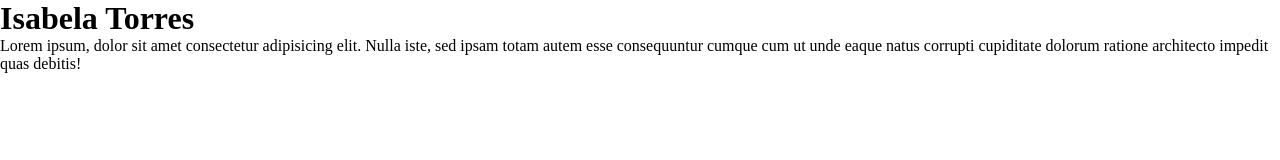
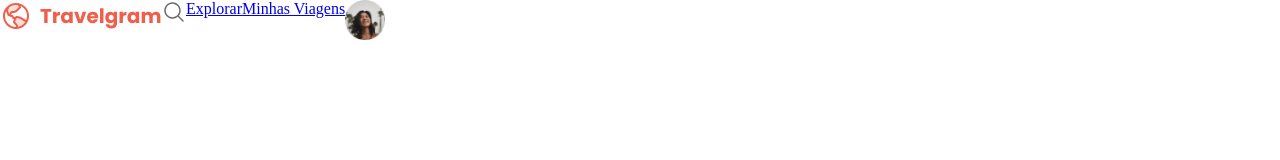
Before and after one commit to PauloZGA/viagens, a plain HTML site: page index.html in a window 1280 px wide. Drawn offline with Linux system fonts and the light colour scheme.

Commit message:
nav image

```diff
--- a/index.html
+++ b/index.html
@@ -14,7 +14,26 @@
 
 </head>
 <body>
-  <h1>Isabela Torres</h1>
-  <p>Lorem ipsum, dolor sit amet consectetur adipisicing elit. Nulla iste, sed ipsam totam autem esse consequuntur cumque cum ut unde eaque natus corrupti cupiditate dolorum ratione architecto impedit quas debitis!</p>
+  <nav>
+    <a href="#" id="logo">
+      <img src="assets/Logo.svg" alt="logo">
+    </a>
+    <ul>
+      <li>
+        <a href="#" id="primary-menu">
+          <img src="assets/icons/MagnifyingGlass.svg" alt="icon lupa">
+        </a>
+      </li>
+      <li><a href="#">Explorar</a></li>
+      <li><a href="#">Minhas Viagens</a></li>
+      <li><a href="#">
+        <img src="assets/Profile pic.png" alt="profile pic">
+      </a>
+    </li>
+    </ul>
+  </nav>
+  <header>
+
+  </header>
 </body>
 </html>
--- a/styles/index.css
+++ b/styles/index.css
@@ -1 +1,2 @@
 @import url(global.css);
+@import url(nav.css);
--- /dev/null
+++ b/styles/nav.css
@@ -0,0 +1,13 @@
+nav{
+  display: flex;
+}
+
+nav ul{
+  list-style: none;
+  display: flex;
+}
+
+nav ul li:last-child img{
+  width: 40px;
+  height: 40px
+}
```
Also changed, not shown: assets/Image 01.png (deleted), assets/Image 02.png (deleted), assets/Image 03.png (deleted), assets/Image 04.png (deleted), assets/Image 05.png (deleted), assets/Image 06.png (deleted), assets/Image 07.png (deleted), assets/Image 08.png (deleted), assets/Image 09.png (deleted), assets/Image 10.png (deleted), assets/Image 11.png (deleted), assets/Profile pic.png (added), assets/icons/AirplaneTilt.svg (renamed from assets/AirplaneTilt.svg), assets/icons/Image.svg (renamed from assets/Image.svg), 2 more files, 13 other files.
